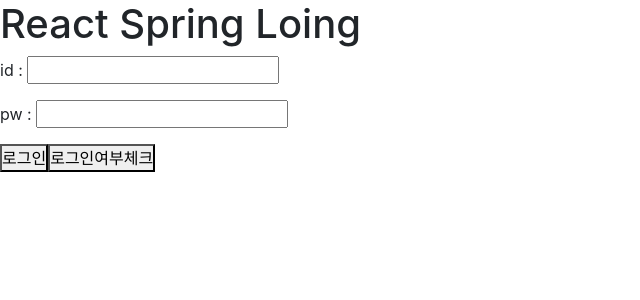
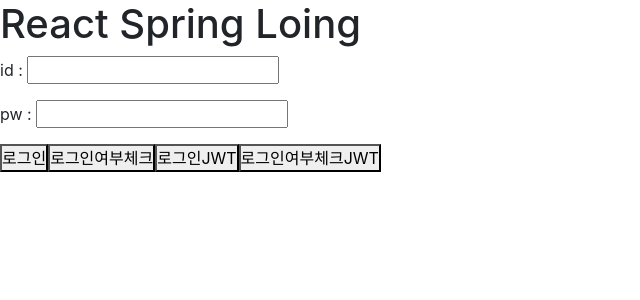
Before and after one commit to Dongukkk/react-study, a React (Create React App) app: page / in a window 1280 px wide. Shown: the top 300 px of the page, without its empty margins (0-640 px from the left). Built offline with nearby package versions, Linux system fonts and the light colour scheme.

Commit message:
[React Spring] JWT 방식 로그인 처리

```diff
--- a/src/react_spring/Login.js
+++ b/src/react_spring/Login.js
@@ -61,6 +61,65 @@
             }}>
                 로그인여부체크
             </button>
+
+
+            <button onClick={()=>{
+                //로그인 시도 -> 서버에 id, pw 전달
+
+                //axios.post( url, dataBody, header )
+                axios.post(
+                    '/api/loginJWT',
+                    {               // post http 요청시 보낼 body data
+                        id: id,     // key : value
+                        pw: pw      // id 라는 key값 : id 변수에 들어있는 값
+                    },
+                    {
+                        headers : {
+                            'Content-Type':'application/json'
+                        }
+                    }
+                )
+                .then(
+                    response => {
+                        console.log(response.data);  //accessToken
+
+                        let token = response.data;   //JWT    토큰
+                        if(token != null && token != ''){
+                            //로컬 스토리지에 토큰을 저장
+                            //다음에 API 로 요청할일 있을때, 토큰도 담아서 같이 전송
+
+                            // 토큰을 로컬 스토리에 저장
+                            // localStorage.setItem(key, value)
+                            // localStorage.getItem(key)
+                            localStorage.setItem("token", token);
+                        }
+
+                        //로그인 성공? 실패?
+                        //페이지 전환 처리~
+                    }
+                )
+                .catch(error => console.log(error))
+            }}>
+                로그인JWT
+            </button>
+
+            <button onClick={()=>{
+                axios.post(
+                    '/api/loginCheckJWT',
+                    {},
+                    {
+                        headers: {
+                            "Content-Type":"application/json",
+                            "Authorization":"Bearer " + localStorage.getItem("token")
+                        }
+                    }
+                )
+                .then(response => console.log(response.data))
+                .catch(error => console.log(error))
+            }}>
+                로그인여부체크JWT
+            </button>
+
         </div>
     )
 }
```
